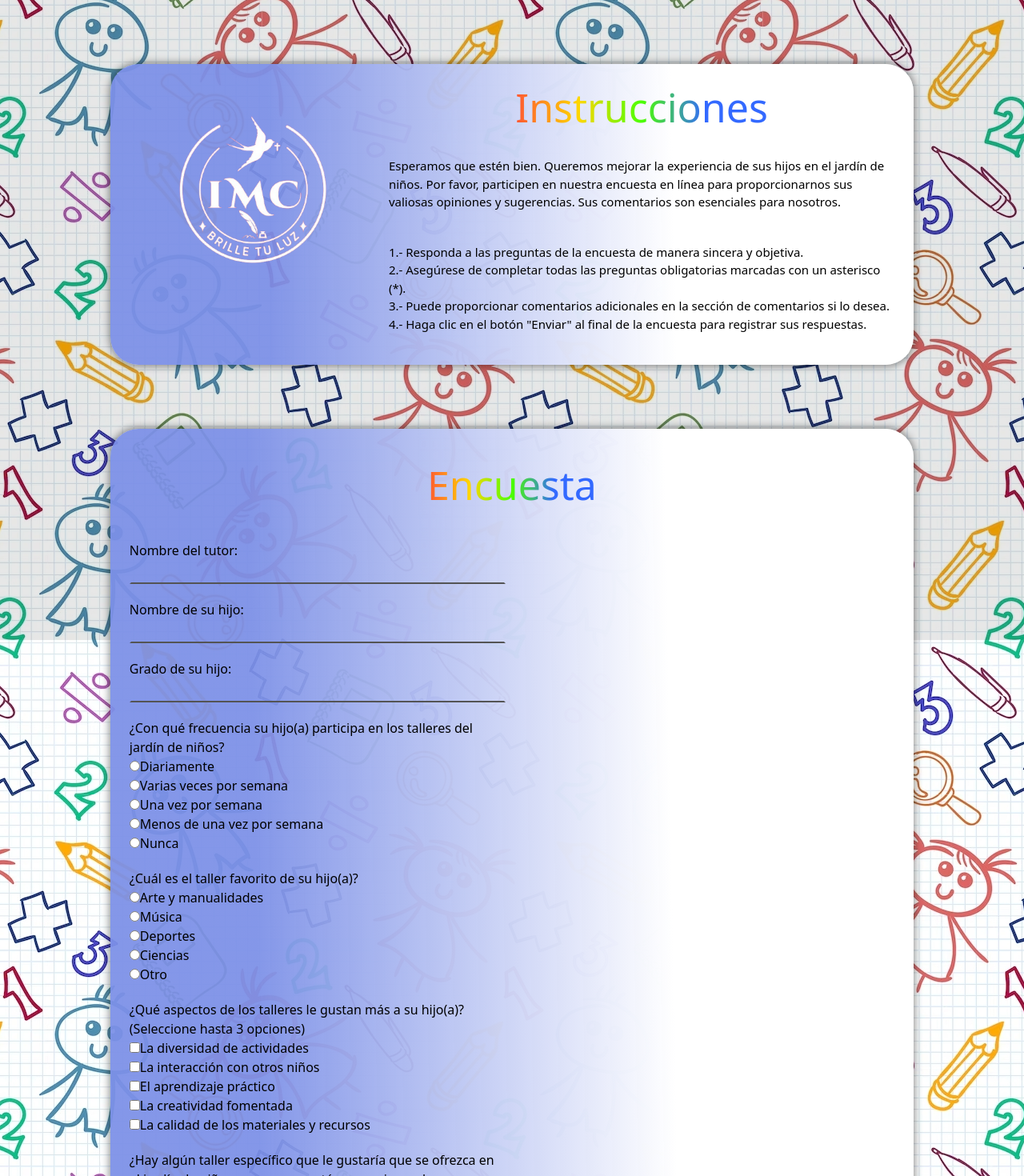
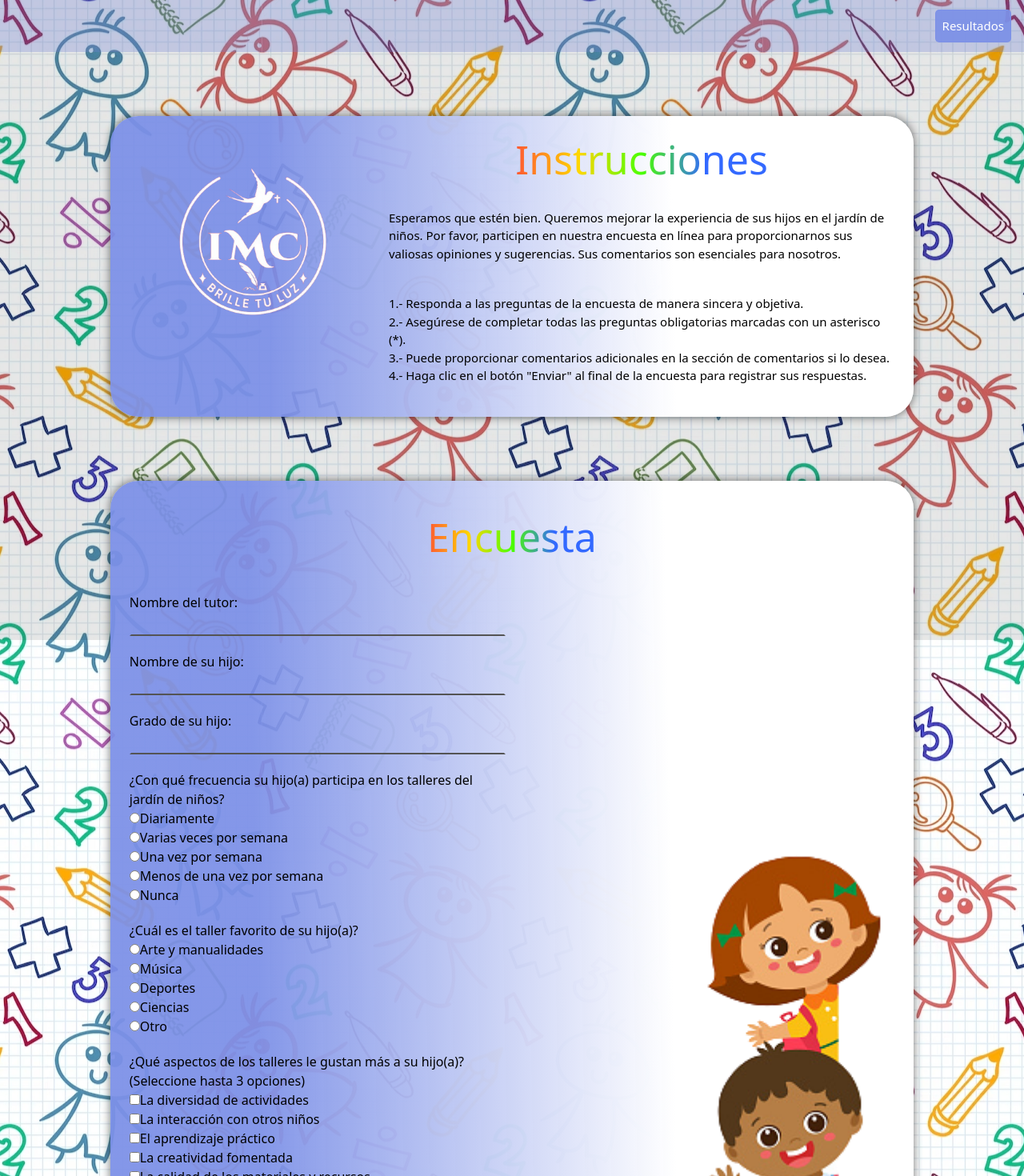
Before and after one commit to EdgarCode1812/buzon-sugerencias-kinder, a React (Create React App) app: page /Encuesta in a window 1280 px wide. Shown: the top 1470 px of the page at 80% size. Built offline with nearby package versions, Linux system fonts and the light colour scheme.

Commit message:
Se agrego imagen de fondo y se agrego navbar

```diff
--- a/src/components/questions/Question.js
+++ b/src/components/questions/Question.js
@@ -1,10 +1,12 @@
 import React from 'react';
 import './Questions.css';
 import QuestionContent from './QuestionContent';
+import Header from '../shared/navbar/Navbar';
 
 export default function Question() {
     return (
         <div className='bg-encuesta'>
+            <Header />
             <div className='container con-position d-flex justify-content-center'>
                 <div className='row con-ins p-3'>
                     <div className='col-md-4 text-center pt-3'>
@@ -41,6 +43,9 @@ export default function Question() {
                             <QuestionContent />
                         </div>
                     </div>
+                    <div className='col-12 col-md-6 p-2 bg-questions-web'>
+
+                    </div>
                 </div>
             </div>
         </div>
--- a/src/components/questions/Questions.css
+++ b/src/components/questions/Questions.css
@@ -100,7 +100,7 @@
 }
 
 .btn-kinder{
-
+    border-color: transparent;
     background-color: rgba(255, 255, 255, 0.349);
     border-radius: 20px;
     color: white;
@@ -113,6 +113,16 @@
     border-color: transparent;
     color: white;
   }
+
+  .bg-questions-web {
+    height: 100%;
+    background-image: url('../../assets/img/bg-questions-web.png');
+    background-position:  -10px 30%;
+    background-size: 80% auto; /* Ajusta el tamaño para cubrir todo el contenedor */
+    background-repeat: no-repeat; /* Evita la repetición de la imagen */
+    transform: scaleX(-1); /* Aplica una transformación horizontal de espejo */
+  }
+
 
 
 /**modo responsivo/
@@ -147,6 +157,11 @@
     .con-ins h1 {
         font-size: 45px;
     }
+
+    .bg-questions-web {
+    display: none;
+      }
+
 
     .con-ins {
         margin-top: 50px;
--- /dev/null
+++ b/src/components/shared/navbar/Navbar.css
@@ -0,0 +1,25 @@
+.bg-navbar{
+    background-color: #7c90e750 !important;
+    height: 100%;
+}
+
+.btn-kinder-navbar {
+    position: relative;
+    z-index: 2;
+    background-color: #7c90e7ef;
+    border-radius: 5px;
+    color: white;
+    font-size: 15px;
+    font-weight: 500;
+    border-color: #7c90e7ef;
+  }
+
+  .btn-kinder-navbar:hover {
+    transform: scale(1.1);
+    background-color: #7c90e7ef;
+    border-radius: 5px;
+    color: white;
+    font-size: 15px;
+    font-weight: 500;
+    border-color: #7c90e7ef;
+  }
--- /dev/null
+++ b/src/components/shared/navbar/Navbar.js
@@ -0,0 +1,19 @@
+import React from 'react'
+import './Navbar.css'
+import { Navbar, Nav, Button } from 'react-bootstrap';
+
+export default function Header() {
+    return (
+        <div>
+            <Navbar expand="lg" bg="light" variant="light" className="bg-navbar">
+
+                <Nav className="ms-auto pe-3 pt-1 pb-1">
+                        <Nav.Item>
+                            <Button type="button" className="btn-kinder-navbar w-100 p-2">Resultados</Button>
+                        </Nav.Item>
+                    </Nav>
+            </Navbar>
+
+        </div>
+    )
+}
```
Also changed, not shown: src/assets/img/bg-questions-web.png (added), src/components/shared/footer/Footer.css (added), src/components/shared/footer/Footer.js (added).
